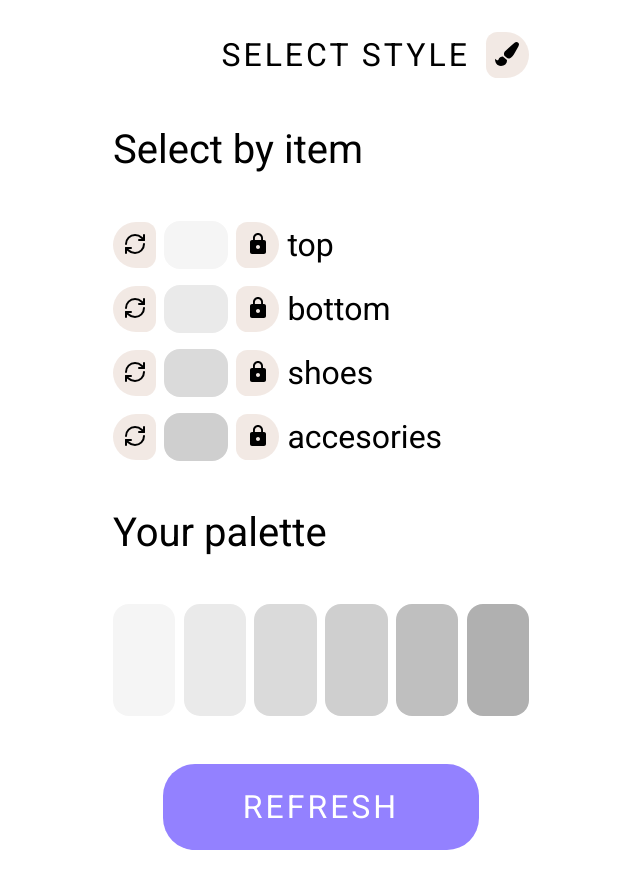
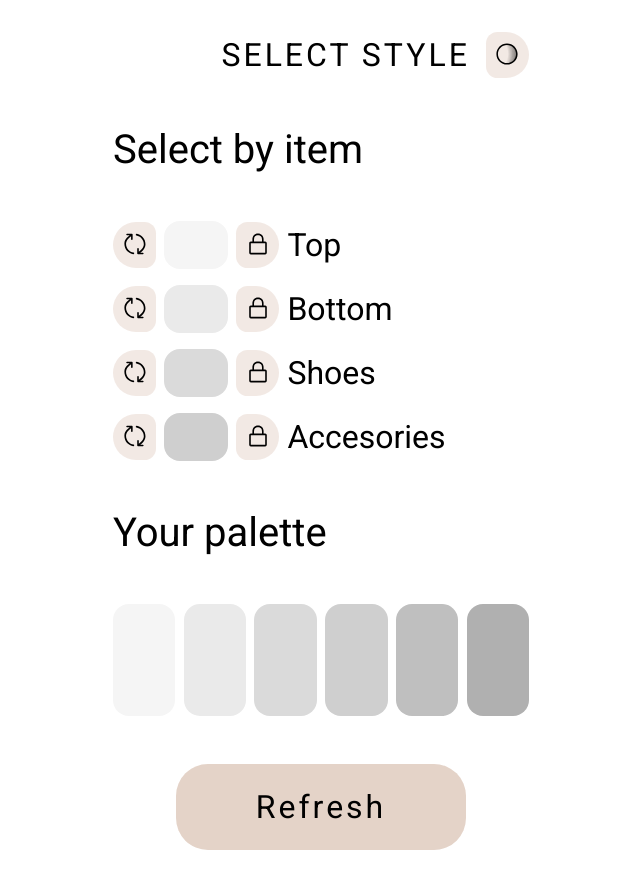
Before and after one commit to MariaCaribou/colorplay, a React (Vite) app in the folder client/: page /palette in a window 1280 px wide. Shown: the whole page, without its empty margins (319-959 px from the left). Built offline with nearby package versions, Linux system fonts and the light colour scheme; no server answers.

Commit message:
Iterate design

```diff
--- a/client/src/components/Button/Button.css
+++ b/client/src/components/Button/Button.css
@@ -2,19 +2,13 @@
   padding: 1.5rem 5rem;
   border: none;
   border-radius: var(--border-radius-l);
-  color: white;
+  color: black;
   font-family: var(--primary-font);
   font-size: 1.5rem;
   font-size: clamp(1.5rem, var(--font-size-s), 2rem);
   font-weight: var(--font-weight-medium);
   letter-spacing: 3px;
-  text-transform: uppercase;
+  text-transform: capitalize;
   transition: background-color 0.5s ease-in-out;
   cursor: pointer;
 }
-
-.color1 { background-color: #e86d5f; } /* Rojo */
-.color2 { background-color: #2ecc71; } /* Verde */
-.color3 { background-color: #f1c40f; } /* Amarillo */
-.color4 { background-color: #9b59b6; } /* Morado */
-.color5 { background-color: #1abc9c; } /* Turquesa */
--- a/client/src/components/Button/Button.jsx
+++ b/client/src/components/Button/Button.jsx
@@ -1,7 +1,7 @@
 import React, { useEffect, useState } from 'react';
 import './Button.css';
 
-const COLORS = ['color1', 'color2', 'color3', 'color4', 'color5'];
+const COLORS = ['#e86d5f', '#2ecc71', '#f1c40f', '#9b59b6', '#1abc9c'];
 
 export const Button = ({
   hasDynamicColor = false,
@@ -15,15 +15,15 @@ export const Button = ({
     if (hasDynamicColor) startDynamicColor();
   }, []);
 
-  // Set a random color from the list every 1.5s.
+  // Set a random color from the list every 1s.
   const startDynamicColor = () => {
     setInterval(() => {
       setButtonColor(COLORS[Math.floor(Math.random() * COLORS.length)]);
-    }, 1500);
+    }, 1000);
   };
 
   return (
-    <button className={`button ${buttonColor}`} style={{background: color}} {...otherProps}>
+    <button className="button" style={{background: buttonColor}} {...otherProps}>
       {text}
     </button>
   )
--- a/client/src/components/PaletteItem/PaletteItem.css
+++ b/client/src/components/PaletteItem/PaletteItem.css
@@ -14,5 +14,6 @@
   .item-text {
     font-size: 1.5rem;
     font-size: clamp(1.5rem, var(--font-size-s), 2rem);
+    text-transform: capitalize;
   }
 }
--- a/client/src/components/PaletteItem/PaletteItem.jsx
+++ b/client/src/components/PaletteItem/PaletteItem.jsx
@@ -1,7 +1,6 @@
 import React, { useRef } from 'react';
 import { SideButton } from '../SideButton/SideButton';
-import { LuRefreshCw } from 'react-icons/lu';
-import { MdLock } from 'react-icons/md';
+import { RxSymbol, RxLockClosed } from "react-icons/rx";
 
 import './PaletteItem.css';
 
@@ -22,9 +21,9 @@ export const PaletteItem = ({
 
   return (
     <div className="item-row">
-      <SideButton direction='left' icon={<LuRefreshCw size={24} onClick={() => onClickRefresh(index)}/>}/>
+      <SideButton direction='left' icon={<RxSymbol size={24} onClick={() => onClickRefresh(index)}/>}/>
       <div className="item-color" ref={itemColorRef} style={{backgroundColor: color.hexValue}} onClick={handleClick}></div>
-      <SideButton direction='right' icon={<MdLock size={24} />}/>
+      <SideButton direction='right' icon={<RxLockClosed size={24} />}/>
       <span className="item-text">{color.associatedItem}</span>
     </div>
   )
--- a/client/src/components/SideButton/SideButton.css
+++ b/client/src/components/SideButton/SideButton.css
@@ -1,7 +1,7 @@
 .side-button {
   padding: 0.6rem;
   border: none;
-  background-color: #F2E9E4;
+  background-color: var(--light-gray);
   cursor: pointer;
 }
 
--- a/client/src/components/StylesModal/StylesModal.css
+++ b/client/src/components/StylesModal/StylesModal.css
@@ -49,5 +49,6 @@
     font-size: 1.5rem;
     font-size: clamp(1.5rem, var(--font-size-s), 2rem);
     cursor: pointer;
+    color: var(--dark-gray);
   }
 }
--- a/client/src/pages/PalettePage/PalettePage.jsx
+++ b/client/src/pages/PalettePage/PalettePage.jsx
@@ -2,7 +2,7 @@ import React, { useCallback, useEffect, useRef, useState } from 'react';
 import { SideButton } from '../../components/SideButton/SideButton';
 import { Button } from '../../components/Button/Button';
 import { StylesModal } from '../../components/StylesModal/StylesModal';
-import { FaPaintBrush } from 'react-icons/fa';
+import { RxShadow } from "react-icons/rx";
 
 import './PalettePage.css';
 
@@ -88,7 +88,7 @@ export const PalettePage = () => {
     <div className="palette-page">
       <div className="select-style">
         <span className="select-style-text">Select style</span>
-        <SideButton direction='right' icon={<FaPaintBrush size={24}/>} onClick={() => openModal()}/>
+        <SideButton direction='right' icon={<RxShadow size={24}/>} onClick={() => openModal()}/>
       </div>
 
       <h2 className="section-title">Select by item</h2>
@@ -107,7 +107,7 @@ export const PalettePage = () => {
       </div>
 
       <div className="button-wrapper">
-        <Button color="#9381FF" text="Refresh" onClick={() => refreshPalette()}/>
+        <Button color="#E4D3C8" text="Refresh" onClick={() => refreshPalette()}/>
       </div>
 
       {isModalOpen &&
--- a/client/src/styles/variables.css
+++ b/client/src/styles/variables.css
@@ -8,6 +8,9 @@
   --font-weight-medium: 400;
   --font-weight-bold: 800;
 
+  --light-gray: #F2E9E4;
+  --mid-gray: #E4D3C8;
+  --dark-gray: #C29A84;
   --translucid-black: rgba(0, 0, 0, 0.66);
 
   --border-radius-s: 1rem;
```
